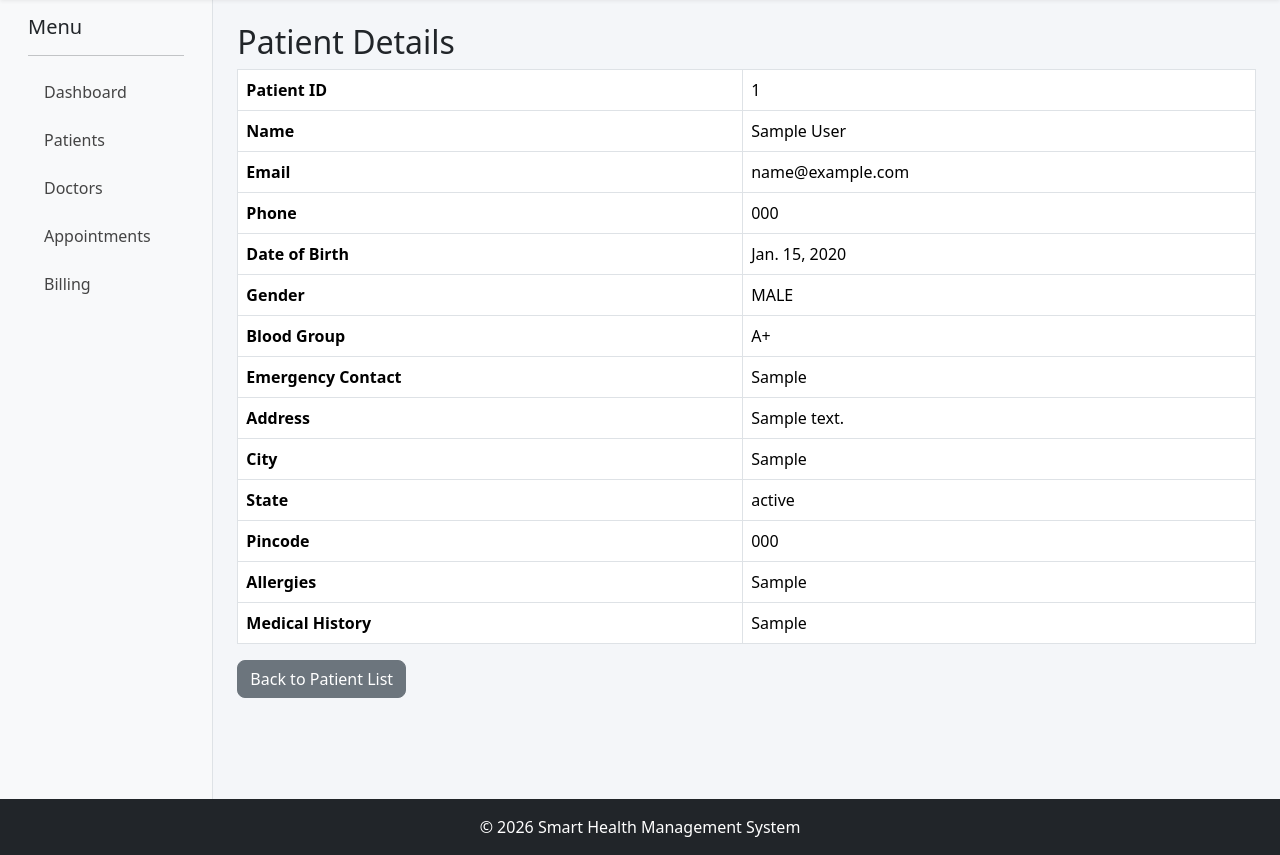
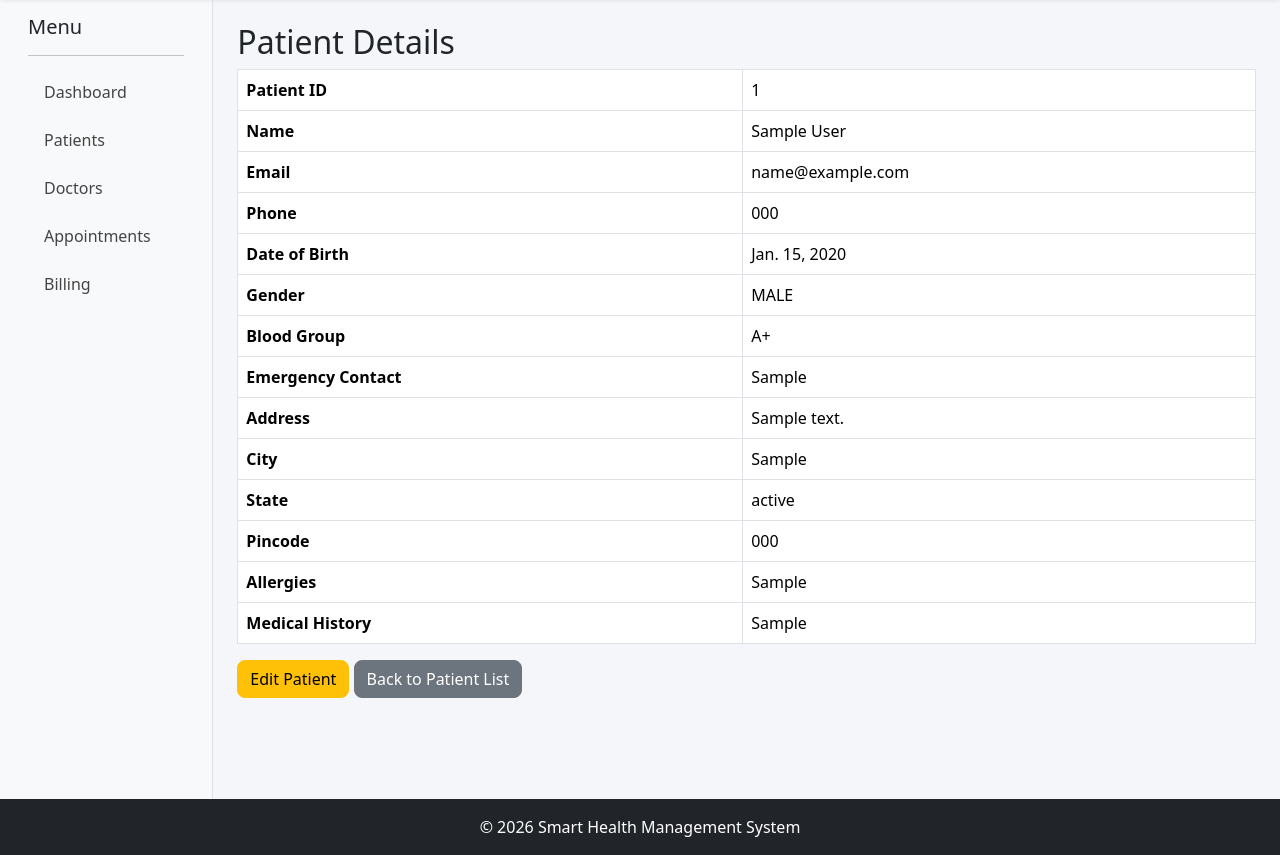
Before and after one commit to Ritesh-Tiwari/shms, a Django app: page /patients/1/ in a window 1280 px wide. Shown: the part 57-912 px from the top of the page. Run offline with Django 5.2, Linux system fonts and the light colour scheme; tables that the repository leaves empty hold one stand-in row (values such as "Sample post").

Commit message:
Implement patient update functionality

```diff
--- a/accounts/forms.py
+++ b/accounts/forms.py
@@ -7,6 +7,8 @@ class UserRegistrationForm(forms.ModelForm):
 
     password = forms.CharField(
         widget=forms.PasswordInput(),
+        required=False,
+        help_text="Leave blank to keep current password.",
     )
 
     class Meta:
--- a/patients/urls.py
+++ b/patients/urls.py
@@ -9,4 +9,10 @@ urlpatterns = [
     path("register/", views.register_patient, name="register"),
     path("list/", views.patient_list, name="list"),
     path("<int:pk>/", views.patient_detail, name="detail"),
+
+    path(
+    "<int:pk>/edit/",
+    views.update_patient,
+    name="update",
+),
 ]
--- a/patients/views.py
+++ b/patients/views.py
@@ -83,3 +83,67 @@ def patient_detail(request, pk):
             "patient": patient,
         },
     )
+
+
+def update_patient(request, pk):
+
+    patient = get_object_or_404(
+        Patient.objects.select_related("user"),
+        pk=pk,
+    )
+
+    if request.method == "POST":
+
+        user_form = UserRegistrationForm(
+            request.POST,
+            instance=patient.user,
+        )
+
+        patient_form = PatientForm(
+            request.POST,
+            instance=patient,
+        )
+
+        if user_form.is_valid() and patient_form.is_valid():
+
+            PatientService.update_patient(
+
+                user=patient.user,
+
+                patient=patient,
+
+                user_data=user_form.cleaned_data,
+
+                patient_data=patient_form.cleaned_data,
+
+            )
+
+            messages.success(
+                request,
+                "Patient updated successfully.",
+            )
+
+            return redirect(
+                "patients:detail",
+                pk=patient.pk,
+            )
+
+    else:
+
+        user_form = UserRegistrationForm(
+            instance=patient.user,
+        )
+
+        patient_form = PatientForm(
+            instance=patient,
+        )
+
+    return render(
+        request,
+        "patients/update.html",
+        {
+            "user_form": user_form,
+            "patient_form": patient_form,
+            "patient": patient,
+        },
+    )
--- a/templates/patients/detail.html
+++ b/templates/patients/detail.html
@@ -85,8 +85,17 @@ Patient Details
 
 </table>
 
-<a href="{% url 'patients:list' %}" class="btn btn-secondary">
+<a
+    href="{% url 'patients:update' patient.id %}"
+    class="btn btn-warning">
+    Edit Patient
+</a>
+
+<a
+    href="{% url 'patients:list' %}"
+    class="btn btn-secondary">
     Back to Patient List
 </a>
 
+
 {% endblock %}
```
Also changed, not shown: patients/services.py (+31 -0 lines), templates/patients/update.html (added, +35 -0 lines).
